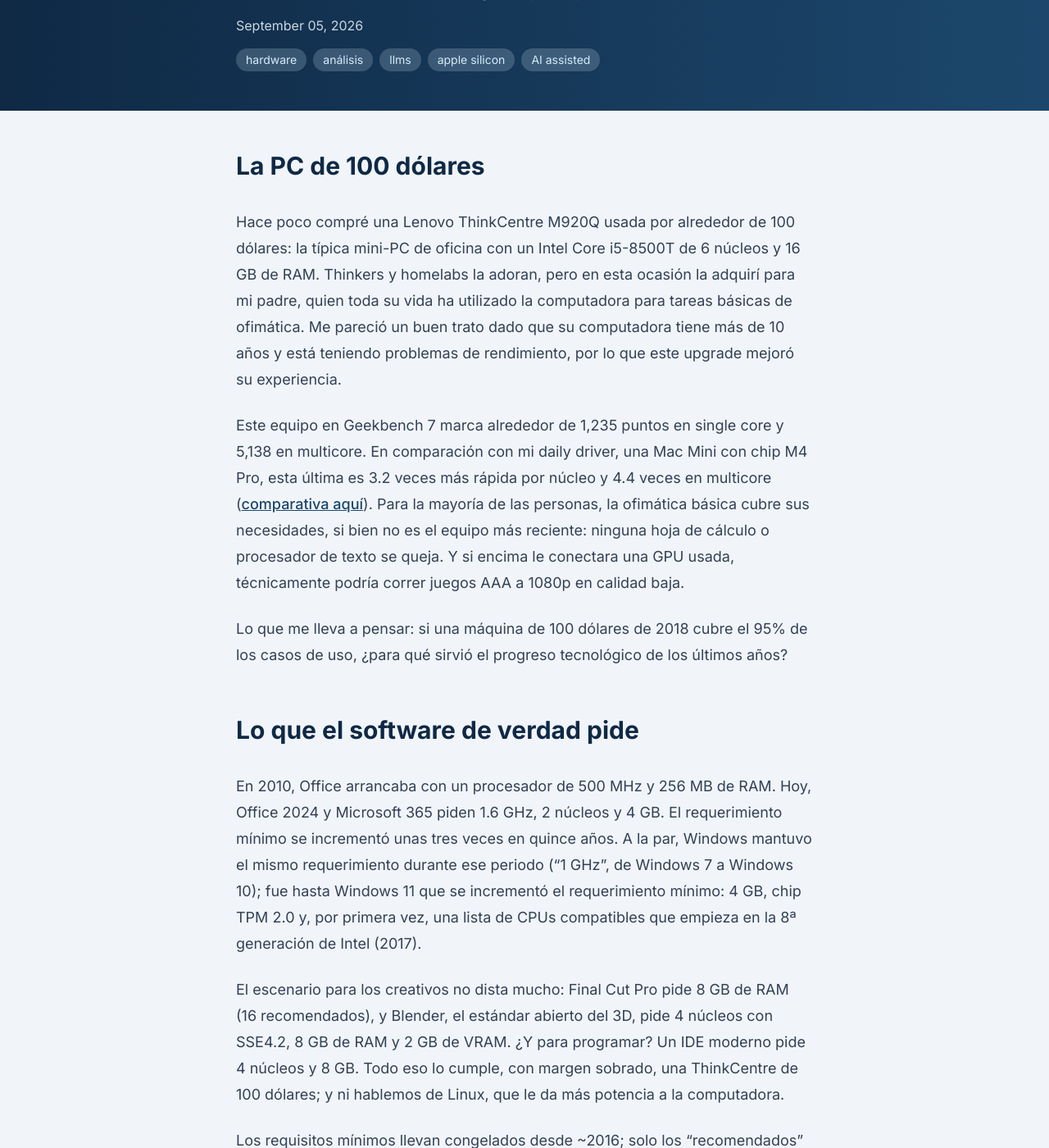
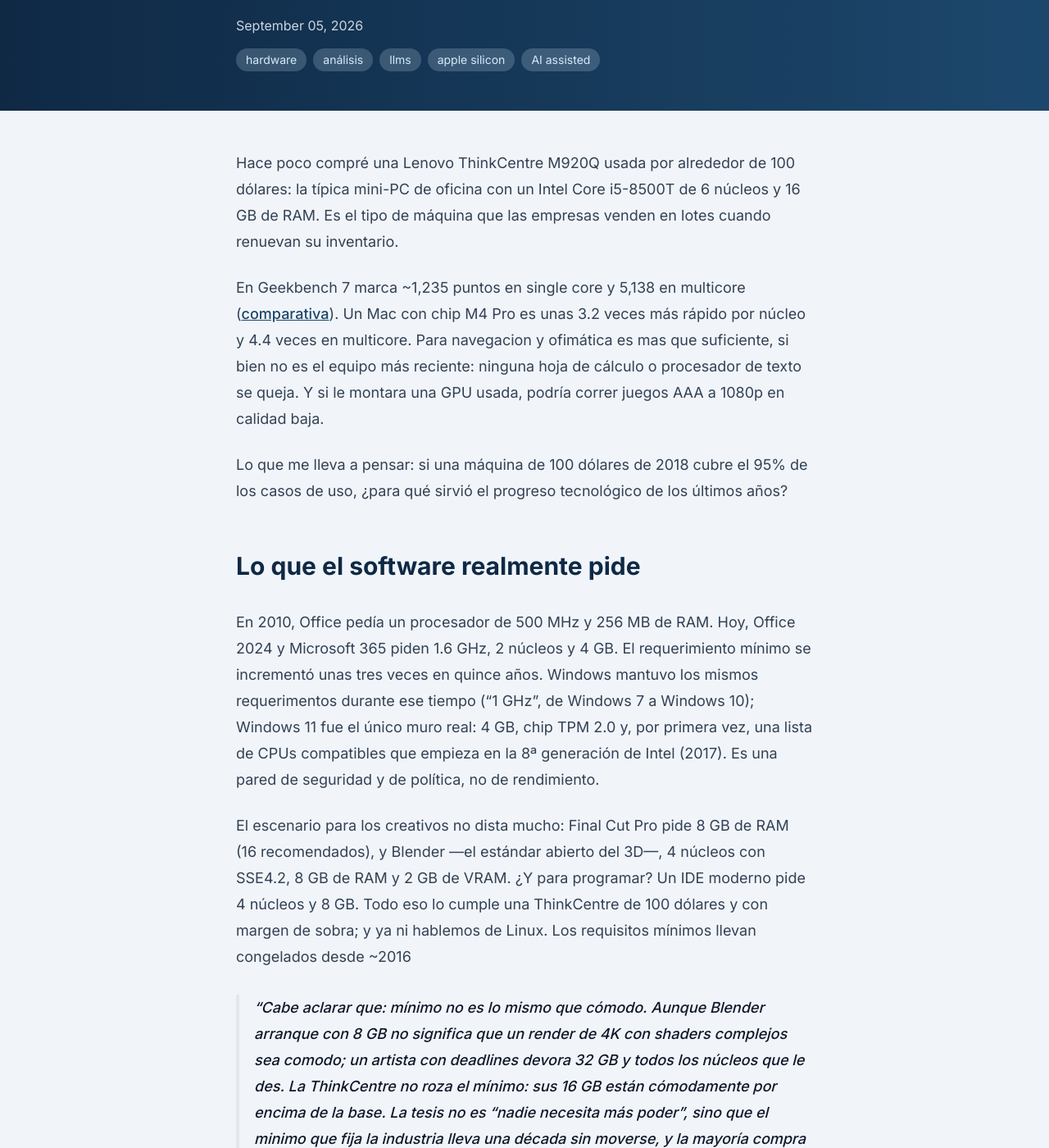
Before and after one commit to 3zcurdia/3zcurdia.github.io, a Jekyll site: the page built from _posts/2026-09-05-real-compute-need.md, in a window 1280 px wide and 1400 px high, scrolled down 233 px. Shown: the whole window at 82% size. Built offline with Jekyll 4.4.1, drawn with Linux system fonts in a browser that asks for light colours; nearby versions of some CDN libraries; some of the changed text lies outside the part shown.

Commit message:
Copy fix on post

```diff
--- a/_posts/2026-09-05-real-compute-need.md
+++ b/_posts/2026-09-05-real-compute-need.md
@@ -1,7 +1,8 @@
 ---
 layout: post
-title: "La demanda de poder de cómputo que nunca llegó"
-description: "Quince años de avance tecnológico, ¿para qué?"
+title: "No necesitas más poder de procesamiento"
+description: "La demanda de hardware se estancó, solo la IA podría ser la respuesta"
+meta_description: "La demanda de hardware se estancó desde 2016: 15 años de avances y un software congelado. La IA local podría romper la inercia, pero su beta es cara."
 date: 2026-09-05
 tags:
   - hardware
@@ -11,26 +12,23 @@
   - AI assisted
 ---
 
-## La PC de 100 dólares
+Hace poco compré una Lenovo ThinkCentre M920Q usada por alrededor de 100 dólares: la típica mini-PC de oficina con un Intel Core i5-8500T de 6 núcleos y 16 GB de RAM. Es el tipo de máquina que las empresas venden en lotes cuando renuevan su inventario.
 
-Hace poco compré una Lenovo ThinkCentre M920Q usada por alrededor de 100 dólares: la típica mini-PC de oficina con un Intel Core i5-8500T de 6 núcleos y 16 GB de RAM.
-Thinkers y homelabs la adoran, pero en esta ocasión la adquirí para mi padre, quien toda su vida ha utilizado la computadora para tareas básicas de ofimática. Me pareció un buen trato dado que su computadora tiene más de 10 años y está teniendo problemas de rendimiento, por lo que este upgrade mejoró su experiencia.
-
-Este equipo en Geekbench 7 marca alrededor de 1,235 puntos en single core y 5,138 en multicore. En comparación con mi daily driver, una Mac Mini con chip M4 Pro, esta última es 3.2 veces más rápida por núcleo y 4.4 veces en multicore ([comparativa aquí](https://browser.geekbench.com/v7/cpu/compare/205229?baseline=201516)). Para la mayoría de las personas, la ofimática básica cubre sus necesidades, si bien no es el equipo más reciente: ninguna hoja de cálculo o procesador de texto se queja. Y si encima le conectara una GPU usada, técnicamente podría correr juegos AAA a 1080p en calidad baja.
+En Geekbench 7 marca ~1,235 puntos en single core y 5,138 en multicore ([comparativa](https://browser.geekbench.com/v7/cpu/compare/205229?baseline=201516)). Un Mac con chip M4 Pro es unas 3.2 veces más rápido por núcleo y 4.4 veces en multicore. Para navegacion y ofimática es mas que suficiente, si bien no es el equipo más reciente: ninguna hoja de cálculo o procesador de texto se queja. Y si le montara una GPU usada, podría correr juegos AAA a 1080p en calidad baja.
 
 Lo que me lleva a pensar: si una máquina de 100 dólares de 2018 cubre el 95% de los casos de uso, ¿para qué sirvió el progreso tecnológico de los últimos años?
 
-## Lo que el software de verdad pide
+## Lo que el software realmente pide
 
-En 2010, Office arrancaba con un procesador de 500 MHz y 256 MB de RAM. Hoy, Office 2024 y Microsoft 365 piden 1.6 GHz, 2 núcleos y 4 GB. El requerimiento mínimo se incrementó unas tres veces en quince años. A la par, Windows mantuvo el mismo requerimiento durante ese periodo ("1 GHz", de Windows 7 a Windows 10); fue hasta Windows 11 que se incrementó el requerimiento mínimo: 4 GB, chip TPM 2.0 y, por primera vez, una lista de CPUs compatibles que empieza en la 8ª generación de Intel (2017).
+En 2010, Office pedía un procesador de 500 MHz y 256 MB de RAM. Hoy, Office 2024 y Microsoft 365 piden 1.6 GHz, 2 núcleos y 4 GB. El requerimiento mínimo se incrementó unas tres veces en quince años. Windows mantuvo los mismos requerimentos durante ese tiempo ("1 GHz", de Windows 7 a Windows 10); Windows 11 fue el único muro real: 4 GB, chip TPM 2.0 y, por primera vez, una lista de CPUs compatibles que empieza en la 8ª generación de Intel (2017). Es una pared de seguridad y de política, no de rendimiento.
 
-El escenario para los creativos no dista mucho: Final Cut Pro pide 8 GB de RAM (16 recomendados), y Blender, el estándar abierto del 3D, pide 4 núcleos con SSE4.2, 8 GB de RAM y 2 GB de VRAM. ¿Y para programar? Un IDE moderno pide 4 núcleos y 8 GB. Todo eso lo cumple, con margen sobrado, una ThinkCentre de 100 dólares; y ni hablemos de Linux, que le da más potencia a la computadora.
+El escenario para los creativos no dista mucho: Final Cut Pro pide 8 GB de RAM (16 recomendados), y Blender —el estándar abierto del 3D—, 4 núcleos con SSE4.2, 8 GB de RAM y 2 GB de VRAM. ¿Y para programar? Un IDE moderno pide 4 núcleos y 8 GB. Todo eso lo cumple una ThinkCentre de 100 dólares y con margen de sobra; y ya ni hablemos de Linux. Los requisitos mínimos llevan congelados desde ~2016
 
-Los requisitos mínimos llevan congelados desde ~2016; solo los "recomendados" apenas se incrementaron.
+> Cabe aclarar que: mínimo no es lo mismo que cómodo. Aunque Blender arranque con 8 GB no significa que un render de 4K con shaders complejos sea comodo; un artista con deadlines devora 32 GB y todos los núcleos que le des. La ThinkCentre no roza el mínimo: sus 16 GB están cómodamente por encima de la base. La tesis no es "nadie necesita más poder", sino que el minimo que fija la industria lleva una década sin moverse, y la mayoría compra muy por encima de él sin notar la diferencia. Si tu oficio es render, compilación o edición pesada, el progreso sí te sirve: te encuentras por encima de la curva, no en la media.
 
 ## El maratón del silicio
 
-Pongamos por ejemplo a Intel y sus procesadores de los últimos quince años. Seis años estancados en 4 núcleos (2009–2017) hasta que AMD Ryzen llegó y asustó al mercado con procesadores de 6 y 8 núcleos; después el desarrollo en multicore se aceleró, llegando a 2021 con dos generaciones en doce meses y la arquitectura híbrida P+E; y en 2024 el adiós al apellido "i": bienvenida la era Core Ultra, sin Hyper-Threading y con DDR5 obligatoria. Aquí les dejo la tabla:
+Mientras el software dormía, el silicio corría una maratón, Tan solo veamos el desarrollo en intel, durante seis años quedo atrapado en 4 núcleos (2009–2017), hasta que AMD Ryzen llegó y asustó: de golpe, +2 núcleos. Después la escalada, el loco 2021 con dos generaciones en doce meses y la arquitectura híbrida P+E, y en 2024 el adiós al apellido "i": bienvenida la era Core Ultra, y con DDR5 obligatoria. La tabla:
 
 | Año | Generación Intel | Gama media (i5 / i7) | Núcleos/hilos (i5 / i7) | Frec. base media, GHz (i5 / i7) | Turbo máx., GHz (i5 / i7) | Memoria |
 |---|---|---|---|---|---|---|
@@ -54,34 +52,38 @@
 
 *\*La 5ª generación (Broadwell, 2014–2015) apenas llegó al escritorio: solo un par de modelos sueltos, como el i5-5675C.*
 
-## Lo que los power users realmente usan
+## El hardware de power users
 
 Dentro del cómputo es bien sabido que los gráficos siempre han sido la carga más demandante; por ello, la [Encuesta de Hardware de Steam](https://store.steampowered.com/hwsurvey/) funciona como el mejor censo del segmento más exigente del planeta:
 
-- Alrededor del 33% de los Intel está en el rango de 2.3 a 2.99 GHz, y solo ~2.7% corre a más de 3.7 GHz: las frecuencias de reloj en condiciones reales son mucho más bajas que las cifras en modo *boost*.
-- Los sistemas de 4, 6 y 8 núcleos suman ~67.9%; es decir, aproximadamente dos de cada tres jugadores utilizan 8 núcleos o menos. La tecnología Hyper-Threading está presente en el 87.86% de los sistemas.
-- La GPU más común sigue siendo la **RTX 3060… de 2021** (3.76%).
+- Alrededor del 33% de los Intel estan por debajo de lo 3 GHz, y solo ~2.7% corre a más de 3.7 GHz: las frecuencias de reloj en condiciones reales son mucho más bajas que las cifras en modo *boost*
+- Los sistemas de 4, 6 y 8 núcleos suman ~67.9%
+- La GPU más común sigue siendo la **RTX 3060… de 2021** (3.76%)
 - Las seis tope de gama de tres generaciones —3080, 3090, 4080, 4090, 5080, 5090— **suman ~5% entre todas**. Las "90", juntas: 1.5%.
 - El 50.5% juega a 1080p; 4K, apenas 5%. Dos tercios tienen 8 hilos o menos. La RAM modal: 16 GB (41%), con 32 GB pisándole los talones (37%).
 
-Si incluso los gamers, a quienes se consideraría los usuarios más hambrientos de cómputo, viven en el mid-range de hace 3 a 5 años, ¿qué clase de software podría demandar más poder de procesamiento que el que ya existe?
+Es decir: incluso los gamers —los usuarios más hambrientos de procesamiento que existen— viven en el rango medio de hace 3 a 5 años. ¿Qué clase de software podría demandar más poder de procesamiento que el que ya existe?
 
 ## La pieza de software que faltaba
 
-No existe pieza de software más ineficiente que la IA —en concreto, los LLMs—: para lograr capacidades superiores requieren una cantidad exorbitante de VRAM, además de alta velocidad de transferencia (hablamos de terabytes en capacidad y ancho de banda). Para que un modelo de lenguaje local (cuantizado) funcione de forma útil se requieren al menos 16 GB de VRAM; poniéndolo en contexto, es como tener toda la Wikipedia cargada en memoria (~9 GB) para poder hacer el resumen de este artículo que estás leyendo.
+No existe pieza de software más ineficiente que la IA —en concreto, los LLMs—: para lograr capacidades superiores requieren una cantidad exorbitante de memoria, además de alta velocidad de transferencia (en la escala de terabytes en capacidad industrial). Para que un modelo de lenguaje local (cuantizado) funcione de forma útil se requieren al menos 16 GB de VRAM; poniéndolo en contexto, es como tener toda la Wikipedia cargada en memoria (~9 GB) para poder hacer el resumen de este artículo que estás leyendo.
 
-Esta pieza de software que todos quieren, con el pretexto de la privacidad y el control sobre los datos, justifica la aparición de monstruos de procesamiento como el reciente lanzamiento del Mac Studio con **M5 Ultra**: 30 núcleos de CPU, 96 GB de memoria unificada (configurable a 512 GB), 1.2 TB/s de ancho de banda, desde $5,499 ([specs](https://www.apple.com/mac-studio/specs/)). Eso no lo necesita un editor de video 4K: un equipo pro de hace 6 años puede manejar la mayoría de los flujos creativos. El Ultra existe para una sola cosa del mundo real: **correr modelos de IA gigantes en local**.
+Esta pieza de software que todos quieren, con el pretexto de la privacidad y el control sobre los datos, justifica la aparición de monstruos de procesamiento como el reciente lanzamiento del Mac Studio con **M5 Ultra**: 30 núcleos de CPU, 96 GB de memoria unificada (configurable a 512 GB), 1.2 TB/s de ancho de banda, desde la modica cantidad de $5,499 USD ([specs](https://www.apple.com/mac-studio/specs/)). Eso no lo necesita un editor de video 4K: un equipo pro de hace 6 años puede manejar la mayoría de los flujos creativos. El Ultra existe para una sola cosa del mundo real: **correr modelos de IA gigantes en local**.
 
-Del lado PC, el mismo patrón se repite: la RTX 5090 y sus 32 GB de VRAM solo representan el 0.41% de los gamers. El segmento conocido como entusiasta apenas tiene la capacidad de correr modelos de lenguaje pequeños como Qwen3 27B y darle un uso real; por más que queramos correrlo en una 5060 Ti, sus 3 tok/s no son suficientes para correr flujos agénticos.
+Del lado PC, el mismo patrón: la RTX 5090, con sus 32 GB de VRAM, la tiene el 0.41% de Steam. El segmento conocido como entusiasta apenas tiene la capacidad de correr modelos de lenguaje pequeños como **Qwen3.8 27B** y darle un uso intensivo; una RTX 5060 Ti da ~3 tok/s que solo sirven para procesar prompts pequeños.
 
 ## La aritmética incómoda de la IA local
 
-Entonces, ¿la IA forzará la innovación? Hasta el momento es el único candidato real: la primera carga de trabajo nueva y pesada en quince años. Sin embargo, una suscripción a un modelo de frontera (~$200/mes) cuesta alrededor de $2,400 USD al año; una M5 Ultra de $5,499 equivale a 2.3 años de suscripción. Mientras estos precios se mantengan, la nube sigue ganando.
+¿Rompe la IA el estancamiento? Es el único candidato real: la primera carga de trabajo nueva y pesada en quince años. Sin embargo, una suscripción a un modelo de frontera (~$200/mes) cuesta alrededor de $2,400 USD al año; una M5 Ultra de $5,499 equivale a 2.3 años de suscripción. Mientras estos precios se mantengan, la nube sigue ganando.
 
-Por otro lado: primero, esos precios no representan el costo real; están subsidiados por la burbuja de capital. Segundo: los modelos abiertos avanzan más rápido que los cerrados. Qwen3 27B marca ~52 puntos en [Artificial Analysis](https://artificialanalysis.ai); Claude Opus 4.5/4.6 de Anthropic, los modelos de frontera del año pasado, se quedan en ~48 puntos, apenas 4 puntos por debajo. En otras palabras: **calidad de frontera de hace un año, en un modelo que cabe en 24 GB de VRAM** — una RTX 3090 usada de ~$800, o el Mac Studio base con M5 Max (36 GB, ~$3,000).
+Con dos peros. Primero: esos precios no son el costo real; los subsidia la burbuja de capital. Segundo: los modelos abiertos avanzan más rápido que los cerrados. **Qwen3.8 27B** marca ~52 puntos en [Artificial Analysis](https://artificialanalysis.ai); Claude Opus 4.5 y 4.6 de Anthropic, los modelos de frontera del año pasado, se quedan en ~48 puntos, apenas 4 puntos por debajo. En otras palabras: **calidad de frontera de hace un año, en un modelo que cabe en 24 GB de VRAM** — una RTX 3090 usada de ~$800, o el Mac Studio base con M5 Max (36 GB, ~$3,000).
 
-Cuando la burbuja estalle y las suscripciones suban al costo real (~$400/mes, por ejemplo), el Ultra de $5,499 se pagaría solo en ~14 meses y el de $3,000 en menos de 8; ese capricho pasa a ser una inversión. La élite que hoy compra el Ultra no está comprando poder: **está pagando por beta-testear el nivel gratis que todos correremos en local mañana.**
+Cuando la burbuja estalle y las suscripciones suban al costo real ~$400/mes, por ejemplo, el Ultra de $5,499 se pagaría solo en ~14 meses y el de $3,000 en menos de 8; ese capricho pasa a ser una inversión. Sin embargo el costo tiene una moraleja más incómoda:
+
+> Quien compra un equipo para IA esta pagando por ser el beta-tester de modelos gratuitos de mañana.**
+
+El top 1% del top 1% prueba hoy, a precio de lujo, lo que las versiones abiertas volverán commodity mañana.
 
 ## La demanda que nunca llegó
 
-Por eso el FOMO de los últimos lanzamientos se siente tan vacío. No hay una tarea cotidiana que la mayoría no pueda resolver con hardware de hace cinco años, y ni el top 5% de los gamers aprovecha el salto generacional. Quince años de avance tecnológico no trajeron ninguna demanda nueva para el usuario común: la única carga que de verdad pide más poder es la IA, y los equipos de marketing harán lo posible por hacerte sentir que la necesitas hoy. Pero no la necesitas: la única razón real para comprar ese hardware es la IA del futuro, y esa todavía no existe. Puedes esperar.
+Por eso el FOMO de los últimos lanzamientos se siente tan vacío. No hay una tarea cotidiana que la mayoría no pueda resolver con hardware de hace cinco años, y ni el top 5% de los gamers aprovecha el salto generacional. Quince años de avance tecnológico no trajeron ninguna demanda nueva para el usuario común: la única carga que de verdad pide más poder es la IA, y los equipos de marketing harán lo posible por hacerte sentir que la necesitas hoy. Pero la realidad es que no lo necesitas: la única razón real para comprar ese hardware es la IA del futuro, y esa todavía no existe. Por lo que puedes esperar.
```
Also changed, not shown: _posts/2026-08-05-llms-vs-unam.md (+1 -1 lines).
